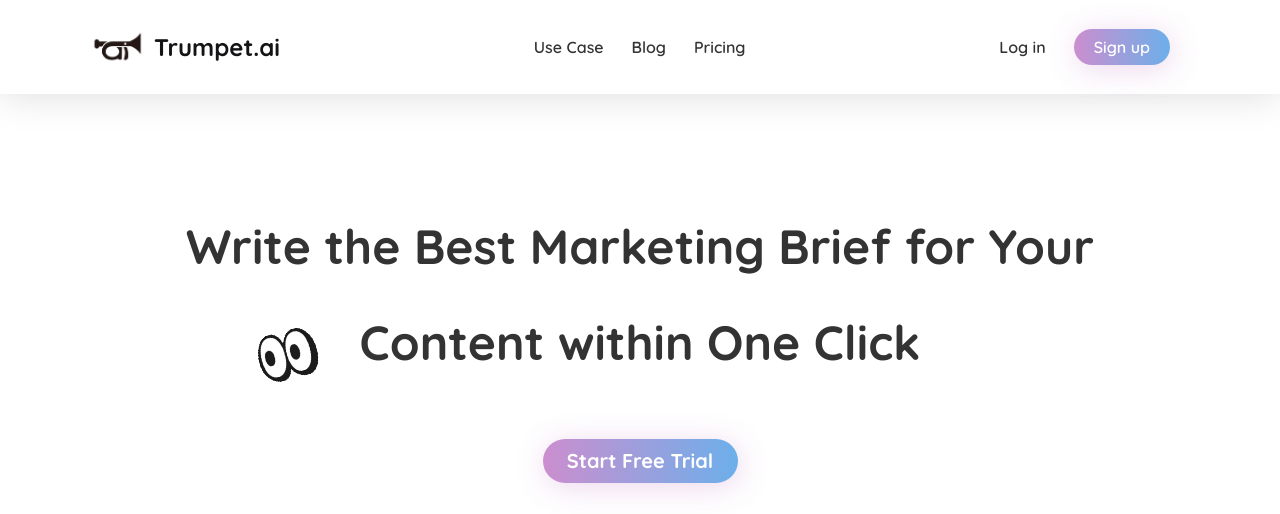
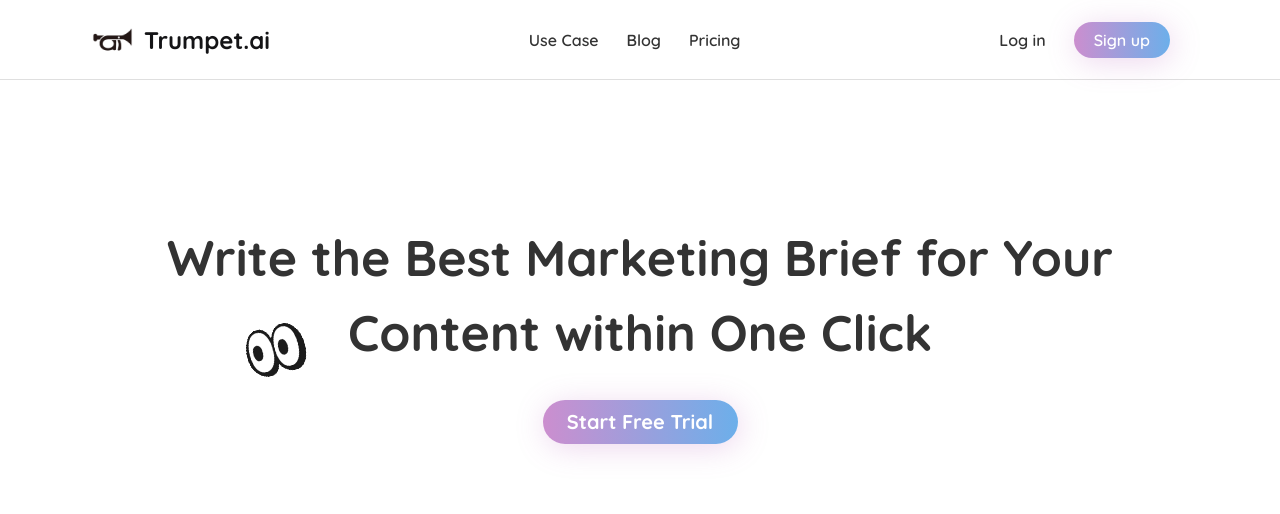
Before and after one commit to YuluDuan/trumpet-ai, a Next.js app: page / in a window 1280 px wide. Shown: the top 514 px of the page. Built offline with nearby package versions, Linux system fonts and the light colour scheme; no server answers.

Commit message:
ticket number: landing page update & landing page update 2

```diff
--- a/src/app/page.tsx
+++ b/src/app/page.tsx
@@ -34,7 +34,7 @@ export default async function Home() {
             height={95.584}
             width={95.584}
             alt="eye gif"
-            className="git-image"
+            className="gif-image"
           />
         </div>
         <Link href="/sign-up" className="free-trial">
--- a/src/components/LandingPage/LandingPageFooter/LandingPageFooter.scss
+++ b/src/components/LandingPage/LandingPageFooter/LandingPageFooter.scss
@@ -12,9 +12,9 @@
 
         p{
             color: #333;
-            font-size: 32px;
+            font-size: 24px;
             font-style: normal;
-            font-weight: 700;
+            font-weight: 600;
             line-height: normal;
         }
 
--- a/src/components/LandingPage/LandingPageHeader/LandingPageHeader.scss
+++ b/src/components/LandingPage/LandingPageHeader/LandingPageHeader.scss
@@ -1,24 +1,17 @@
-.landing-page-header-container::before {
-    content: "";
-    position: absolute;
-    bottom: 0;
-    left: 0;
-    width: 100%;
-    height: 1px;
-    background: linear-gradient(to right, #DDD);
-  }
-
-
 .landing-page-header-container{
-    position: relative;
+    position: sticky;
+    top: 0;
+    z-index: 100;
     display: flex;
     align-items: center;
     justify-content: space-between;
-    padding: 26px 88px;
+    padding: 23px 88px;
     padding-right: 110px;
+    height: 80px;
     width: 100%;
+    border-bottom: 1px solid #DFDFDF;
     background: #FFF;
-    box-shadow: 0px 0px 40px 0px rgba(0, 0, 0, 0.15);
+
 
     .landing-page-header-block1{
         display: flex;
@@ -34,8 +27,8 @@
         }
 
         .landing-logo{
-            width: 58px;
-            height: 42px;
+            width: 48px;
+            height: 34px;
             background: url(../../../../public/assets/landingPageLogo.jpeg), lightgray 50% / cover no-repeat;
         }
     }
--- a/src/components/LandingPage/LandingPageHeader/LandingPageHeader.tsx
+++ b/src/components/LandingPage/LandingPageHeader/LandingPageHeader.tsx
@@ -5,7 +5,7 @@ import { UserButton, auth } from "@clerk/nextjs";
 const LandingPageHeader = () => {
   const { userId } = auth();
   return (
-    <div className="landing-page-header-container">
+    <header className="landing-page-header-container">
       <div className="landing-page-header-block1">
         <Image
           className="landing-logo"
@@ -34,7 +34,7 @@ const LandingPageHeader = () => {
         )}
         {userId && <UserButton afterSignOutUrl="/" />}
       </div>
-    </div>
+    </header>
   );
 };
 
--- a/src/components/LandingPage/Testimonial/Testimonial.scss
+++ b/src/components/LandingPage/Testimonial/Testimonial.scss
@@ -1,6 +1,6 @@
 .testimonial{
     background: #FFF;
-    padding: 45px 96px;
+    padding: 88px 96px;
     display: flex;
     flex-direction: column;
     align-items: center;
@@ -14,7 +14,7 @@
     .testimonial-header{
         display: flex;
         align-items: center;
-        margin-bottom: 56px;
+        margin-bottom: 44px;
         position: relative;
 
             p{
@@ -22,14 +22,14 @@
                 font-size: 30px;
                 font-style: normal;
                 font-weight: 600;
-                line-height: normal;
+                line-height: 100%;
                 text-transform: capitalize;
             }
 
             .line{
                 position: absolute;
-                top: 90px;
-                right: -20px;
+                top: 80px;
+                right: -18px;
                 stroke-width: 3px;
                 stroke: var(--Brand-color, #B653BA);
                 filter: drop-shadow(4px 4px 4px rgba(177, 85, 249, 0.50));
--- a/src/components/LandingPage/UseCase/UseCase.scss
+++ b/src/components/LandingPage/UseCase/UseCase.scss
@@ -3,15 +3,15 @@
     flex-direction: column;
     justify-content: center;
     align-items: center;
-    padding: 51px 96px;
-    padding-bottom: 110px;
+    padding: 88px 96px;
+    padding-bottom: 57px;
 
     p{
         color: #333;
         font-size: 30px;
         font-style: normal;
         font-weight: 700;
-        line-height: normal;
+        line-height: 100%;
         text-transform: capitalize;
     }
 
@@ -19,7 +19,7 @@
         display: flex;
         flex-direction: column;
         align-items: end;
-        margin-bottom: 64px;
+        margin-bottom: 44px;
 
         img{
             stroke-width: 3px;
--- a/src/components/LandingPage/UseCase/UseCase.tsx
+++ b/src/components/LandingPage/UseCase/UseCase.tsx
@@ -13,7 +13,7 @@ const UseCase = () => {
     <div id="use_case" className="use_case_container">
       <div className="line-flex">
         <p>How does Trumpet work?</p>
-        <Image src="/assets/Line.svg" height={30} width={130} alt="line" />
+        <Image src="/assets/Line.svg" height={20} width={130} alt="line" />
       </div>
 
       <div className="features_block">
--- a/src/sass/main.scss
+++ b/src/sass/main.scss
@@ -160,27 +160,28 @@ html{
       display: flex;
       flex-direction: column;
       padding: 104px 108px;
+      padding-top: 140px;
       align-items: center;
 
       .teaser{
-        margin-bottom: 49px;
+        margin-bottom: 30px;
         position: relative;
-        width: 934px;
+        width: 1011px;
       }
 
       p{
         color: #333;
         text-align: center;
-        font-size: 48px;
+        font-size: 50px;
         font-style: normal;
         font-weight: 700;
-        line-height: 200%;
+        line-height: 150%; /* 75px */
       }
 
-      .git-image{
+      .gif-image{
         position: absolute;
-        left: 67px;
-        top: 110px;
+        left: 93px;
+        top: 83px;
         transform: rotate(-15deg);
       }
 
@@ -199,7 +200,7 @@ html{
         border-radius: 30px;
         background: linear-gradient(90deg, rgba(182, 94, 186, 0.70) 0%, rgba(46, 141, 225, 0.70) 100%);
         box-shadow: 2px 4px 30px 0px rgba(182, 94, 186, 0.25);
-        margin-bottom: 59px;
+        margin-bottom: 69px;
 
         &:hover{
             cursor: pointer;
```
